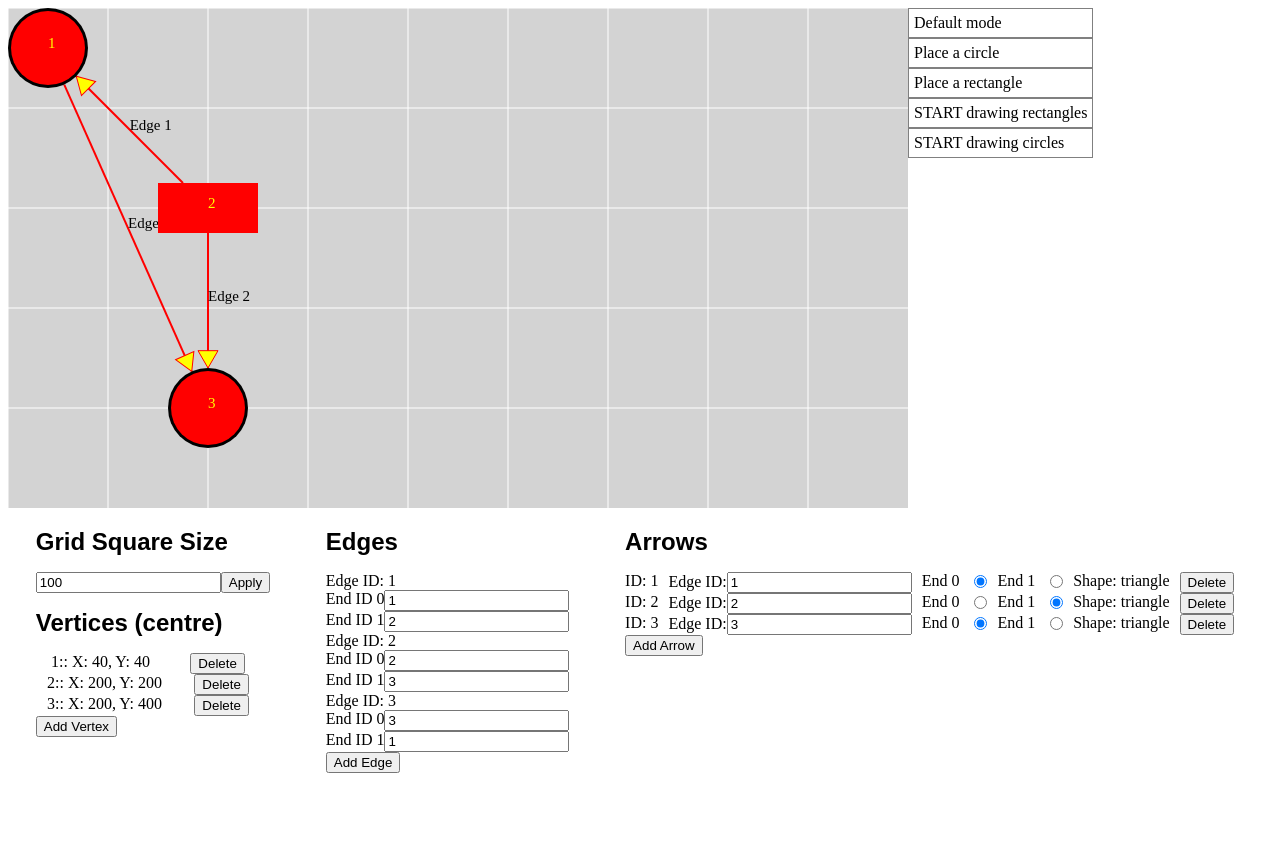
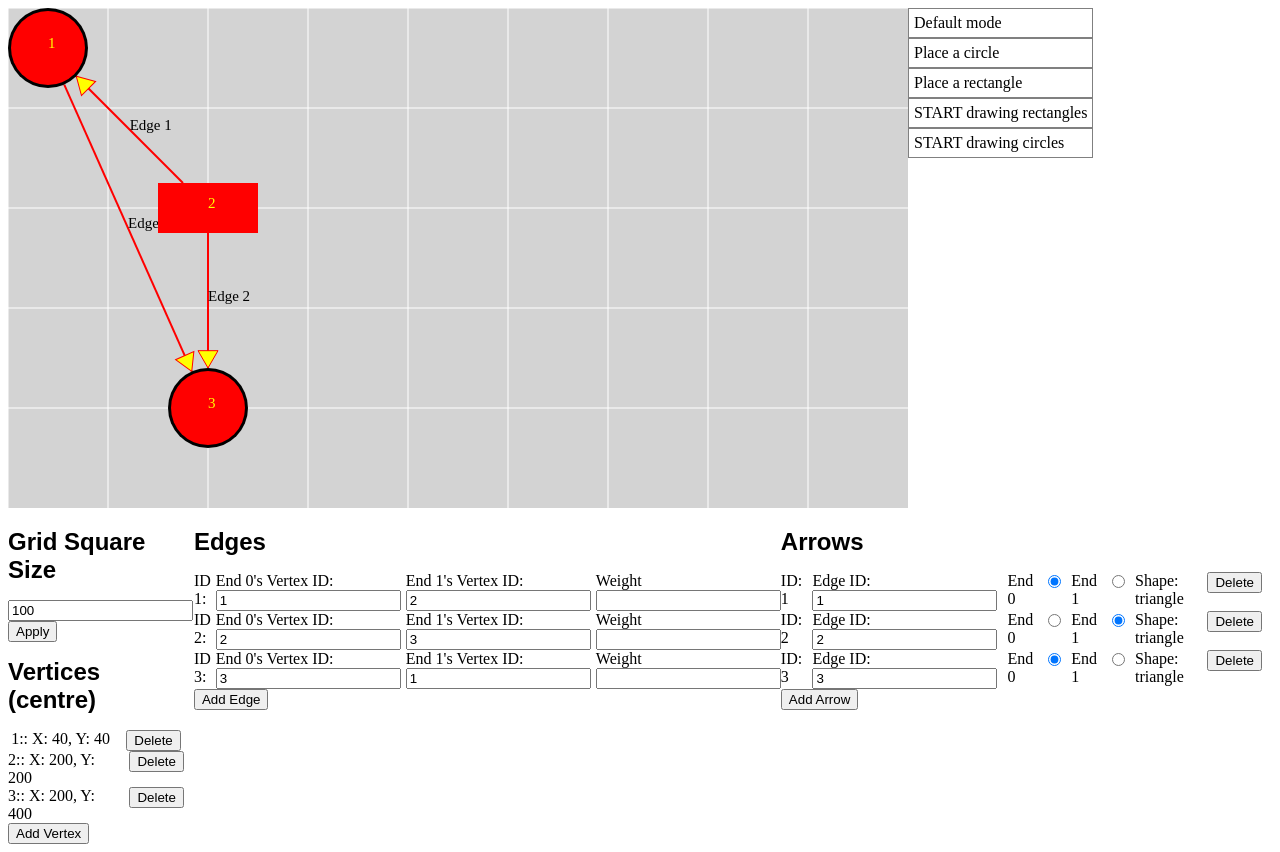
Before and after one commit to lamh85/Graph-Editor, a React app: page / in a window 1280 px wide. Before the commit the page ends 800 px from the top, so only its background shows below. Built offline with nearby package versions, Linux system fonts and the light colour scheme; the HTML template or start-up script is replaced by a standard one.

Commit message:
Add property to Edge. Improve Edge form's layout.

```diff
--- a/src/models/edge.ts
+++ b/src/models/edge.ts
@@ -22,6 +22,7 @@ export const TEMPLATE = {
 
 export type EdgeT = {
   id: number
+  weight?: number
   end0: EndT
   end1: EndT
 }
--- a/src/pages/home/PropertiesEditor/index.tsx
+++ b/src/pages/home/PropertiesEditor/index.tsx
@@ -23,6 +23,70 @@ const Row = styled.div`
     margin-right: 10px;
   }
 `
+
+const handleEdgeChange = ({
+  event,
+  endProperty,
+  updateEdge,
+  edgeId,
+  editedEdge,
+}) => {
+  const vertexId = parseInt(event.target.value)
+  const newAttributeValue = {
+    ...editedEdge[endProperty],
+    vertexId,
+  }
+
+  updateEdge({
+    id: edgeId,
+    property: endProperty,
+    value: newAttributeValue,
+  })
+}
+
+const EdgeEndInput = ({ value, handleChange }) => {
+  return <input type="number" value={value} onChange={handleChange} />
+}
+
+const EdgesPanel = ({ createEdge, updateEdge, edges }) => {
+  return (
+    <div>
+      <H1>Edges</H1>
+      {edges.map((edge) => {
+        return (
+          <div key={edge.id} style={{ display: 'flex', flexDirection: 'row' }}>
+            <div style={{ marginRight: '5px' }}>ID {edge.id}:</div>
+            {[0, 1].map((endNumber) => {
+              return (
+                <div style={{ marginRight: '5px', display: 'block' }}>
+                  <div>End {endNumber}'s Vertex ID:</div>
+                  <EdgeEndInput
+                    key={`${edge.id}-${endNumber}`}
+                    value={edge[`end${endNumber}`].vertexId}
+                    handleChange={(event) =>
+                      handleEdgeChange({
+                        updateEdge,
+                        event,
+                        endProperty: `end${endNumber}`,
+                        edgeId: edge.id,
+                        editedEdge: edge,
+                      })
+                    }
+                  />
+                </div>
+              )
+            })}
+            <div style={{ display: 'block' }}>
+              <div>Weight</div>
+              <input />
+            </div>
+          </div>
+        )
+      })}
+      <button onClick={() => createEdge(EDGE_TEMPLATE)}>Add Edge</button>
+    </div>
+  )
+}
 
 const validateArrowValue = (property, value) => {
   const formatter = {
```
